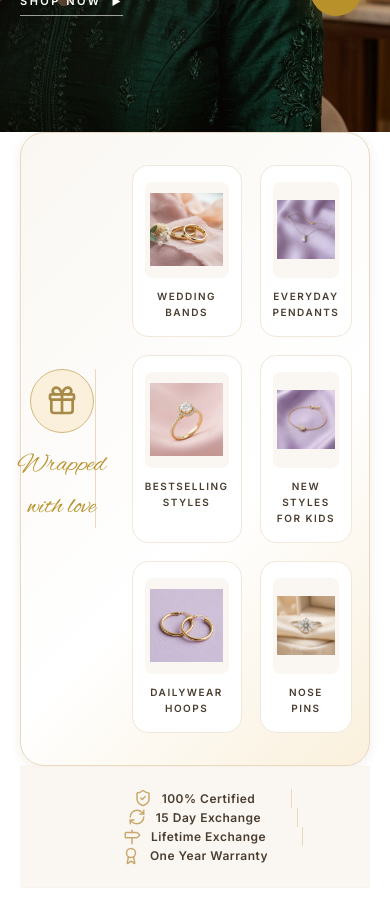
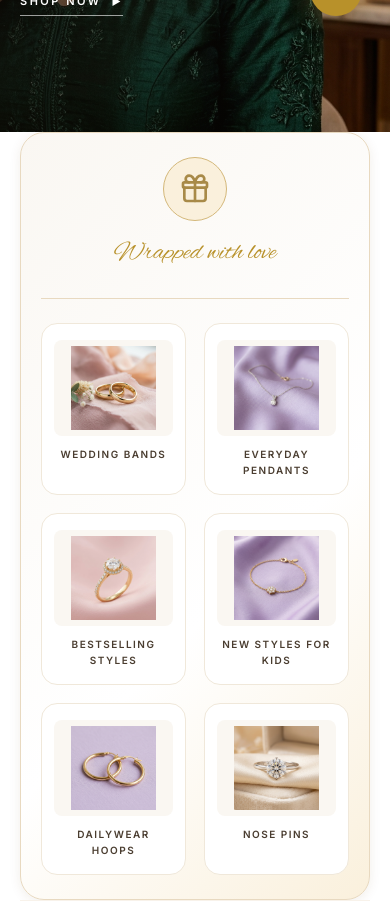
Before and after one commit to Abhinav-THAJ/nakshthra-ecom, a Next.js app in the folder frontend/: page / in a window 390 px wide. Shown: the part 800-1701 px from the top of the page. Built offline with nearby package versions, Linux system fonts and the light colour scheme; no server answers; the database is empty; a web font is replaced by a local one.

Commit message:
Make Wrapped with Love panel responsive on mobile

```diff
--- a/frontend/src/app/globals.css
+++ b/frontend/src/app/globals.css
@@ -2553,3 +2553,22 @@ img { display: block; max-width: 100%; }
   border-radius: 50%;
   border: 1px solid var(--border-warm);
 }
+
+/* Mobile Fix for Wrapped Love Panel */
+@media (max-width: 768px) {
+  .wrapped-love-panel {
+    flex-direction: column !important;
+    padding: 24px 20px !important;
+    gap: 24px !important;
+  }
+  .love-left-block {
+    width: 100% !important;
+    border-right: none !important;
+    border-bottom: 1px solid var(--border-warm) !important;
+    padding-right: 0 !important;
+    padding-bottom: 24px !important;
+  }
+  .categories-cards-grid {
+    width: 100% !important;
+  }
+}
```
